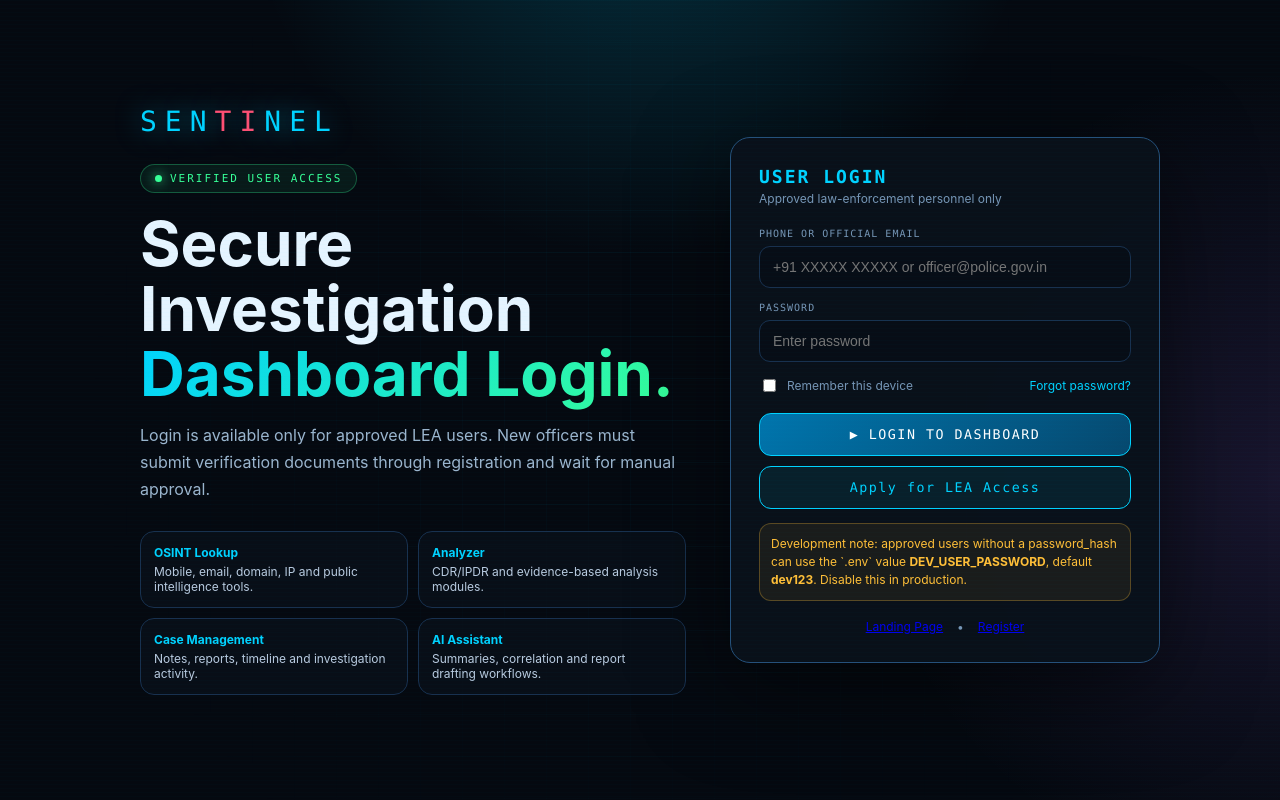
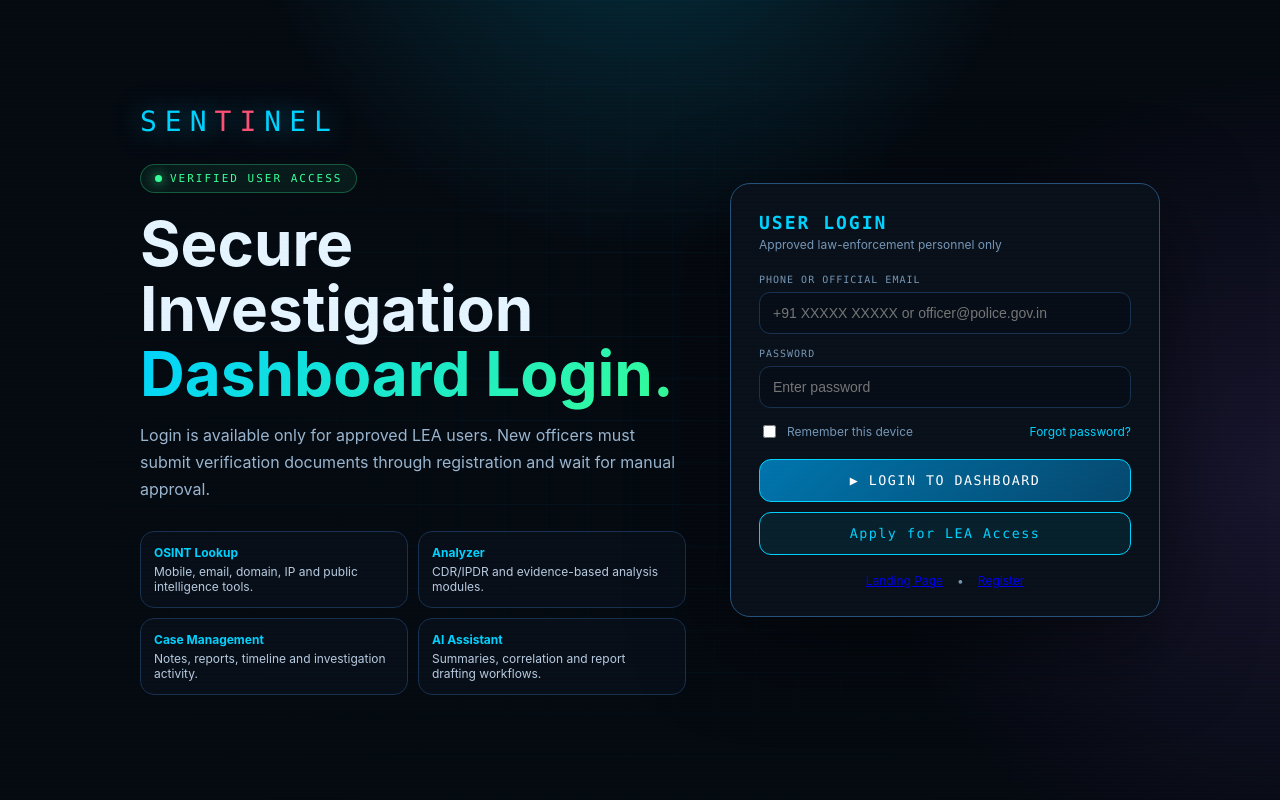
Before and after one commit to Kush69420/sentinel-platform, a Flask app: page /login in a window 1280 px wide. Run offline with Flask 3, Linux system fonts and the light colour scheme; parts of the project's set-up code (start-up, migrations or seed data) failed here and were passed over.

Commit message:
Remove stale DEV_USER_PASSWORD notice from the login page
The login page carried a yellow "Development note" telling every visitor that
approved users without a password_hash could sign in with the .env value
DEV_USER_PASSWORD, default dev123.

That fallback was removed in day1-selfserve-auth — an account with no hash now
fails closed and needs an admin-issued reset code — so the notice was not just
development chrome, it was advertising a backdoor that no longer exists. On a
publicly reachable deployment that is an invitation to go looking for it.

No remaining references to DEV_USER_PASSWORD or dev123 anywhere in templates,
static, or app.py.

Co-Authored-By: Claude Opus 5 (1M context) <noreply@anthropic.com>

```diff
--- a/templates/login.html
+++ b/templates/login.html
@@ -60,9 +60,6 @@ body:after{content:"";position:fixed;inset:0;pointer-events:none;background:repe
       <button type="button" class="btn secondary" onclick="location.href='/register'">Apply for LEA Access</button>
     </form>
 
-    <div class="notice">
-      Development note: approved users without a password_hash can use the `.env` value <b>DEV_USER_PASSWORD</b>, default <b>dev123</b>. Disable this in production.
-    </div>
     <div class="footer-links"><a href="/">Landing Page</a><span>•</span><a href="/register">Register</a></div>
   </section>
 </div>
```
